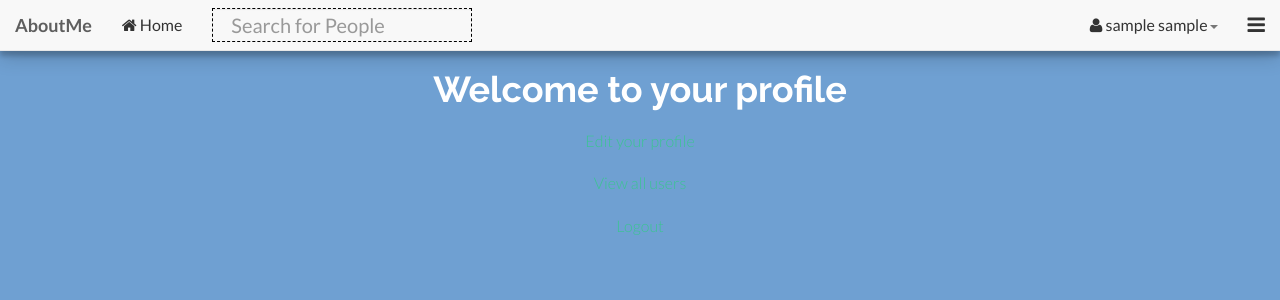
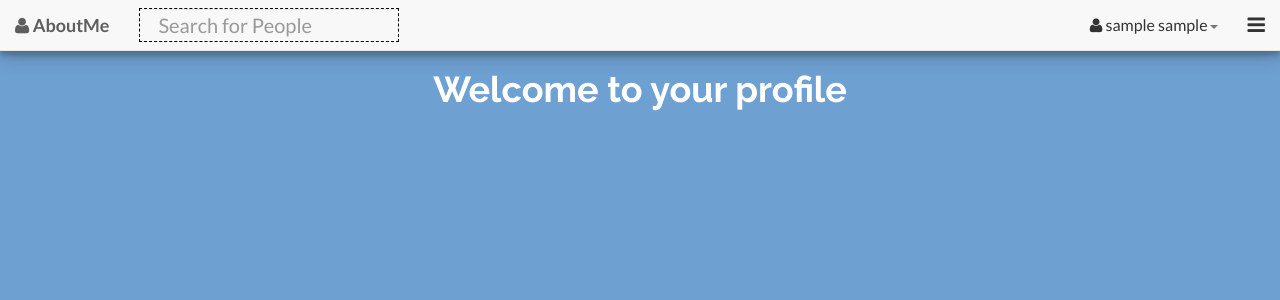
Before and after one commit to deepakpathania-zz/ConnectMe, a PHP site: page /home.php?request=profile in a window 1280 px wide. Shown: the top 300 px of the page. Run offline with PHP 8.4, Linux system fonts and the light colour scheme; the visitor is signed in with stand-in values (Sample User, id 1); data that the repository does not hold is empty.

Commit message:
edit profile finished, navbar tweaked

```diff
--- a/assets/css/base/main.css
+++ b/assets/css/base/main.css
@@ -81,7 +81,8 @@ p {
 }
 /* Links */
 a {
-    color: #3bc492;
+    color: #6fa0d2;
+    font-weight: 700;
     /*word-wrap: break-word;*/
     -webkit-transition: color 0.1s ease-in, background 0.1s ease-in;
     -moz-transition: color 0.1s ease-in, background 0.1s ease-in;
@@ -92,7 +93,8 @@ a {
 
 a:hover,
 a:focus {
-    color: #c0392b;
+    color: #284e0b;
+    font-weight: 500;
     text-decoration: none;
     outline: 0;
 }
--- a/controllers/navigation/first-navigation.php
+++ b/controllers/navigation/first-navigation.php
@@ -13,14 +13,9 @@
 	            <span class="icon-bar"></span>
 	            <span class="icon-bar"></span>
 	          </button>
-                <a class="navbar-brand" href="home.php"><b>AboutMe</b></a>
+                <a class="navbar-brand" href="home.php"><b><i class="fa fa-user"></i> AboutMe</b></a>
             </div>
 	        <div class="navbar-collapse collapse" id="navbar-collapse1">
-	           <ul class="nav navbar-nav">
-	               <li>
-                       <a href="home.php"><i class="fa fa-home"></i> Home</a>
-                   </li>
-	           </ul>
                 <form class="navbar-form navbar-left" role="search" method="post" autocomplete="off" action="search-result.php">
                     <div class="form-group">
                         <input type="text" class="search form-control bor" id="searchbox" placeholder="Search for People" name="search-form"/><br />
--- a/controllers/navigation/index-before-login-navigation.php
+++ b/controllers/navigation/index-before-login-navigation.php
@@ -7,7 +7,7 @@
 	            <span class="icon-bar"></span>
 	            <span class="icon-bar"></span>
 	          </button>
-                <a class="navbar-brand" href="index.php"><b>AboutMe</b></a>
+                <a class="navbar-brand" href="index.php"><b><i class="fa fa-user"></i> AboutMe</b></a>
 	        </div>
 	        <div class="navbar-collapse collapse">
 	          <ul class="nav navbar-nav back align">
```
